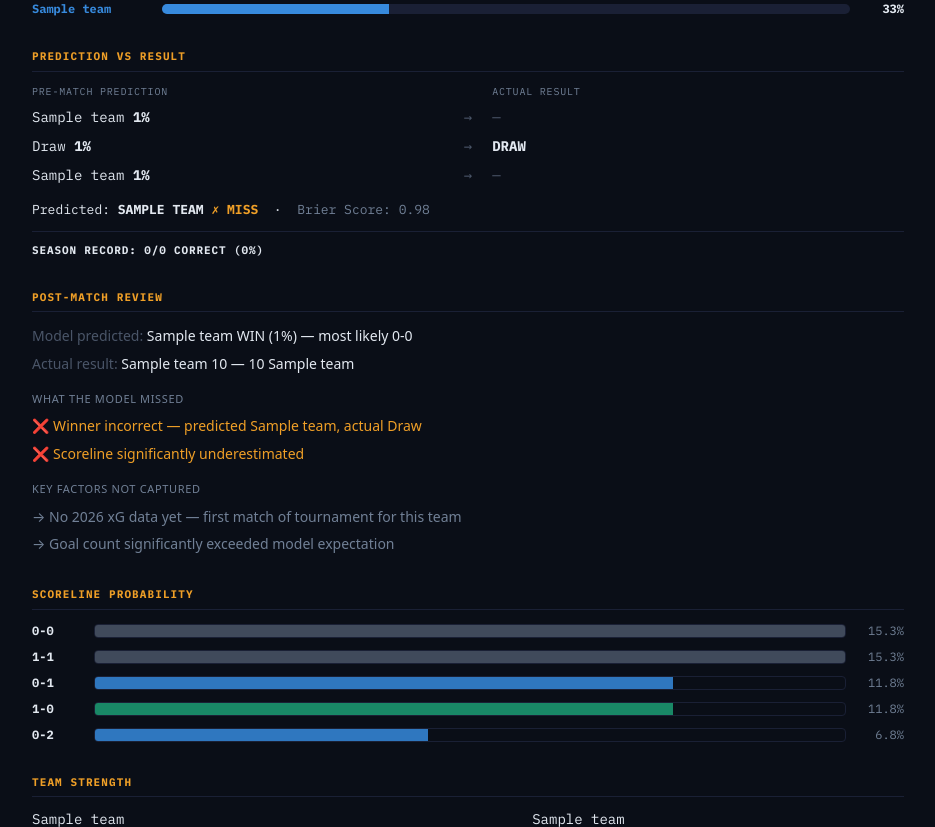
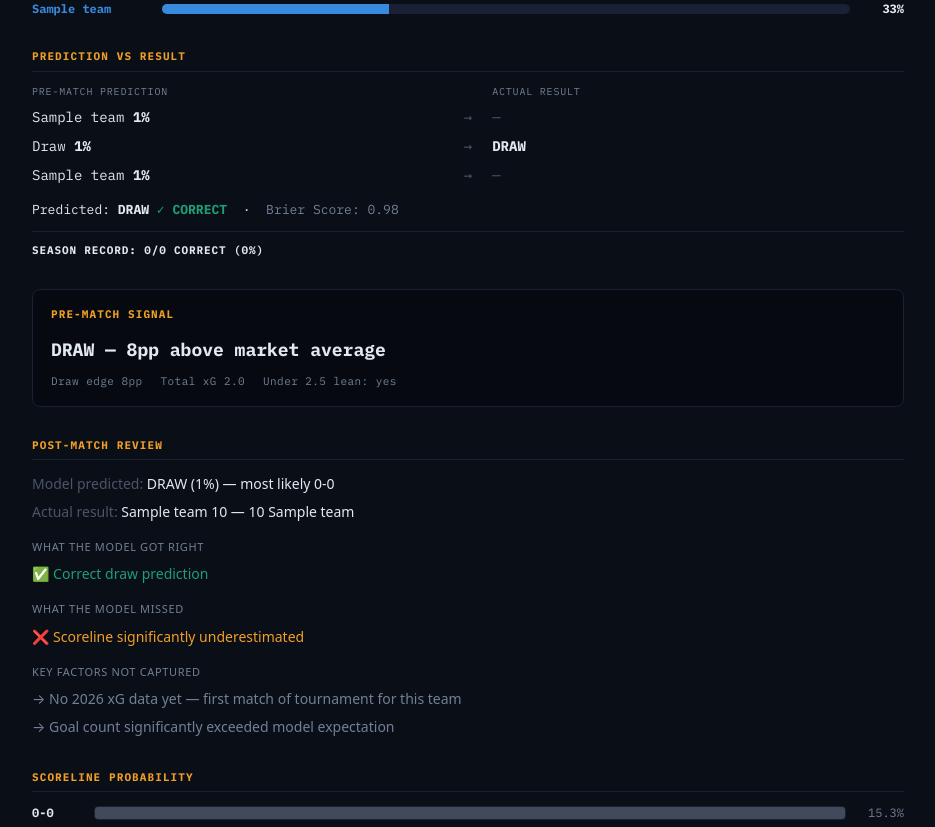
Before and after one commit to Gunnerista/worldcup-predictor, a Flask app: page /match/1 in a window 1280 px wide. Shown: the part 215-1042 px from the top of the page, without its empty margins (172-1107 px from the left). Run offline with Flask 3, Linux system fonts and the light colour scheme; tables that the repository leaves empty hold one stand-in row (values such as "Sample post"); a database or web service that is not in the repository returns one stand-in record (values such as "Sample title"); data that the repository does not hold is empty; some libraries are stand-ins or nearby versions.

Commit message:
fix: use model edge as predicted winner + show edge in post-match

```diff
--- a/app.py
+++ b/app.py
@@ -506,7 +506,17 @@ def _season_record():
         hp, dp, ap = float(r["hp"]), float(r["dp"]), float(r["ap"])
         hs, as_ = r["hs"], r["as_"]
         actual = "home" if hs > as_ else ("away" if hs < as_ else "draw")
-        pred = max([(hp, "home"), (dp, "draw"), (ap, "away")], key=lambda x: x[0])[1]
+        # Predicted winner follows the MODEL EDGE rule (probabilities only — the
+        # predictions table has no xG, so the UNDER-2.5 branch is omitted; it
+        # never picks a winner anyway, so results match the match-page logic).
+        if dp - 26 > 5:
+            pred = "draw"
+        elif hp > 55:
+            pred = "home"
+        elif ap > 55:
+            pred = "away"
+        else:
+            pred = max([(hp, "home"), (dp, "draw"), (ap, "away")], key=lambda x: x[0])[1]
         total += 1
         if pred == actual:
             correct += 1
@@ -660,9 +670,20 @@ def _build_pre_match_bundle(match_id, conn=None) -> Optional[dict]:
                 has_saved = False
             b["pred"] = {"p1": round(pp1), "pdraw": round(ppd), "p2": round(pp2)}
 
-            predicted_winner = max(
-                [(pp1, t1), (ppd, "Draw"), (pp2, t2)], key=lambda x: x[0]
-            )[1]
+            # Predicted winner follows the MODEL EDGE signal (parsed from its
+            # suggested_bet string), falling back to highest probability when the
+            # edge is non-directional ("No clear edge" / "UNDER 2.5").
+            sb = b["model_edge"]["suggested_bet"]
+            if sb.startswith("DRAW"):
+                predicted_winner = "Draw"
+            elif sb.startswith(f"{t1} WIN"):
+                predicted_winner = t1
+            elif sb.startswith(f"{t2} WIN"):
+                predicted_winner = t2
+            else:
+                predicted_winner = max(
+                    [(pp1, t1), (ppd, "Draw"), (pp2, t2)], key=lambda x: x[0]
+                )[1]
             b["predicted_winner"] = predicted_winner
             b["prediction_correct"] = (predicted_winner == actual_winner)
 
--- a/templates/match.html
+++ b/templates/match.html
@@ -79,6 +79,18 @@
         <div class="season-record">SEASON RECORD: {{ bundle.season_record.correct }}/{{ bundle.season_record.total }} CORRECT ({{ bundle.season_record.pct }}%)</div>
         {% endif %}
     </section>
+
+    {% if bundle.model_edge %}
+    <section class="section model-edge">
+        <h2>Pre-Match Signal</h2>
+        <div class="me-bet">{{ bundle.model_edge.suggested_bet }}</div>
+        <div class="me-stats">
+            <span>Draw edge {{ bundle.model_edge.draw_edge }}pp</span>
+            <span>Total xG {{ bundle.model_edge.total_xg }}</span>
+            <span>Under 2.5 lean: {{ 'yes' if bundle.model_edge.under_lean else 'no' }}</span>
+        </div>
+    </section>
+    {% endif %}
 
     <section class="section">
         <h2>Post-Match Review</h2>
```
